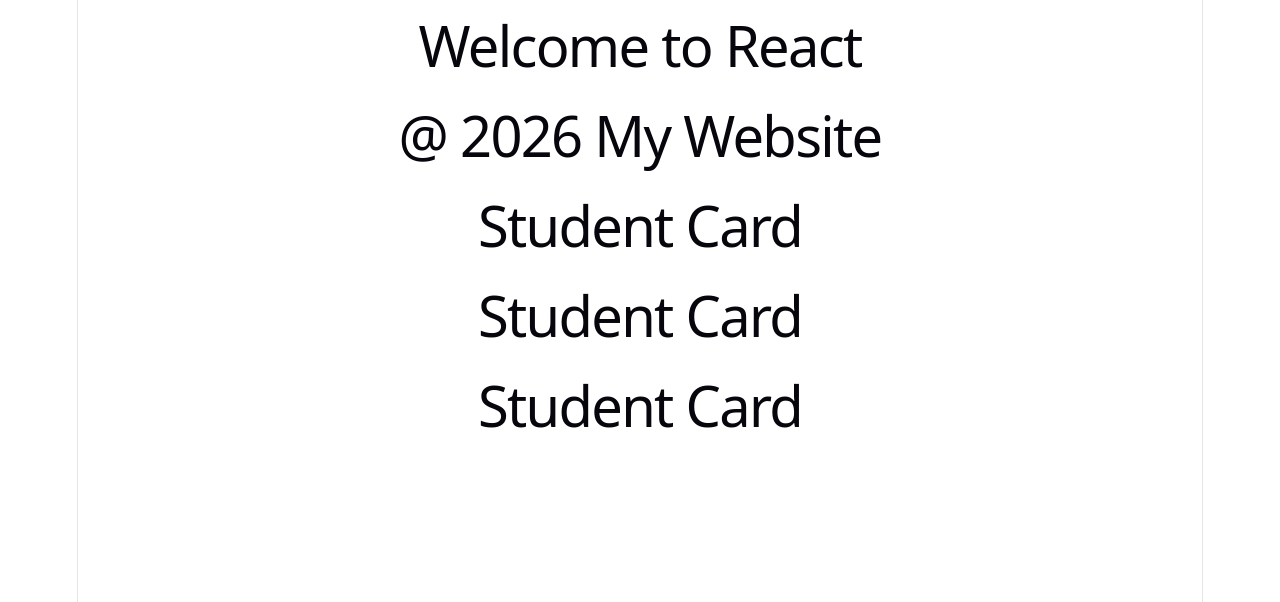
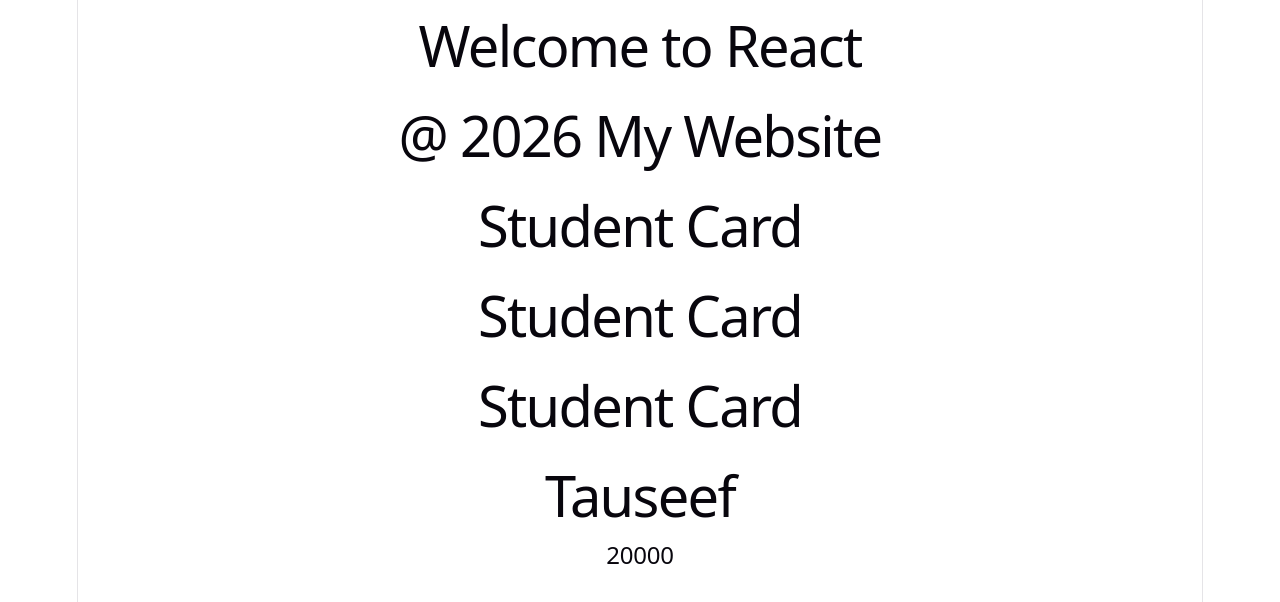
Before and after one commit to Taurasool/react-learning, a React (Vite) app: page / in a window 1280 px wide. Shown: the top 602 px of the page. Built offline with nearby package versions, Linux system fonts and the light colour scheme.

Commit message:
Practice EmployeeCard props

```diff
--- a/src/App.tsx
+++ b/src/App.tsx
@@ -1,14 +1,19 @@
 import Header from "./Components/Component.tsx";
 import Footer from "./Components/Footer.tsx";
 import StudentCard from "./Components/StudentCard.tsx";
+import EmployeeCard from "./Props/Props.tsx";
 function App(){
     return (
         <>
              <Header />
              <Footer />
+
              <StudentCard />
              <StudentCard />
              <StudentCard />
+
+
+             <EmployeeCard name="Tauseef" salary={20000} />
         </>
     );
 }
--- /dev/null
+++ b/src/Props/Props.tsx
@@ -0,0 +1,15 @@
+type EmployeeProps = {
+      name: string;
+      salary: number;
+};
+  function EmployeeCard(props: EmployeeProps) {
+    return (
+        <>
+            <h1>{props.name}</h1>
+            <h2>{props.salary}</h2>
+       </>
+
+    );
+  }
+
+  export default EmployeeCard;
```
Also changed, not shown: src/Components/StudentCard.tsx (+0 -8 lines).
